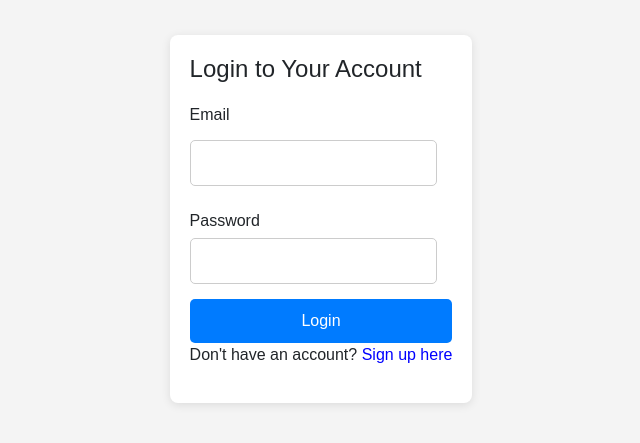
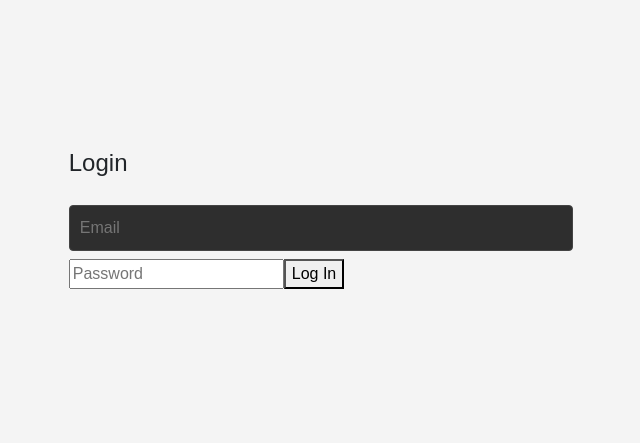
Before and after one commit to Salman1205/Email-template-generator-app, a React (Create React App) app: page /login in a window 1280 px wide. Shown: the part 181-624 px from the top of the page, without its empty margins (319-959 px from the left). Built offline with nearby package versions, Linux system fonts and the light colour scheme.

Commit message:
database integration issues fixed

```diff
--- a/package.json
+++ b/package.json
@@ -29,7 +29,7 @@
     "test": "react-scripts test",
     "eject": "react-scripts eject",
     "start-server": "node server.js",
-  "dev": "nodemon server.js"
+    "dev": "nodemon server.js"
   },
   "eslintConfig": {
     "extends": [
@@ -50,6 +50,7 @@
     ]
   },
   "devDependencies": {
-    "@tanstack/eslint-plugin-query": "^5.50.1"
+    "@tanstack/eslint-plugin-query": "^5.50.1",
+    "concurrently": "^8.2.2"
   }
 }
--- a/src/App.jsx
+++ b/src/App.jsx
@@ -5,21 +5,20 @@ import ProfilePage from './Pages/ProfilePage';
 import Editor from './Components/Editor';
 import { GoogleOAuthProvider } from '@react-oauth/google';
 import { Route, Routes, useNavigate, useLocation } from "react-router-dom";
-import { useState, useEffect, useRef } from 'react';
+import { useState, useEffect } from 'react';
 
 const clientId = '359450186285-snvq9iqkcmddvve4i8eb74qokpueud0o.apps.googleusercontent.com';
 
+function App() {
+  const navigate = useNavigate();
+  const location = useLocation();
 
-function App() {
-  const navigate=useNavigate();
-
-  let location = useLocation();
-
+  // Redirect to /signup when the path is "/"
   useEffect(() => {
     if (location.pathname === "/") {
       navigate("/signup");
     }
-  });
+  }, [location.pathname, navigate]);
 
   const [loginCredentials, setLoginCredentials] = useState({
     id: 0,
@@ -33,11 +32,11 @@ function App() {
   return (
     <GoogleOAuthProvider clientId={clientId}>
       <Routes>
-        <Route path="/signup" element={<Signup loginCredentials={loginCredentials} setLoginCredentials={setLoginCredentials}/>} />
-        <Route path="/login" element={<Login loginCredentials={loginCredentials} setLoginCredentials={setLoginCredentials}/>} />
-        <Route path="/profile" element={<ProfilePage loginCredentials={loginCredentials} setLoginCredentials={setLoginCredentials}/>} />
-        <Route path="/template-generation" element={<TemplateGeneration loginCredentials={loginCredentials} setLoginCredentials={setLoginCredentials} setTemplateForEditor={setTemplateForEditor}/>} />
-        <Route path="/template-editor" element={<Editor loginCredentials={loginCredentials} setLoginCredentials={setLoginCredentials} templateForEditor={templateForEditor}/>} />
+        <Route path="/signup" element={<Signup loginCredentials={loginCredentials} setLoginCredentials={setLoginCredentials} />} />
+        <Route path="/login" element={<Login loginCredentials={loginCredentials} setLoginCredentials={setLoginCredentials} />} />
+        <Route path="/profile" element={<ProfilePage loginCredentials={loginCredentials} setLoginCredentials={setLoginCredentials} />} />
+        <Route path="/template-generation" element={<TemplateGeneration loginCredentials={loginCredentials} setLoginCredentials={setLoginCredentials} setTemplateForEditor={setTemplateForEditor} />} />
+        <Route path="/template-editor" element={<Editor loginCredentials={loginCredentials} setLoginCredentials={setLoginCredentials} templateForEditor={templateForEditor} />} />
       </Routes>
     </GoogleOAuthProvider>
   );
--- a/src/Pages/Login.jsx
+++ b/src/Pages/Login.jsx
@@ -1,68 +1,56 @@
-import React from 'react';
-import "../Css/login.css";
+import React, { useState } from 'react';
 import { useNavigate } from 'react-router-dom';
 
-const Login = () => {
+const Login = ({ loginCredentials, setLoginCredentials }) => {
+    const [email, setEmail] = useState('');
+    const [password, setPassword] = useState('');
     const navigate = useNavigate();
 
     const handleSubmit = async (event) => {
         event.preventDefault();
-        const form = event.target;
-        const formData = new FormData(form);
-        const data = {
-            email: formData.get('email'),
-            password: formData.get('password')
-        };
-
+        const data = { email, password };
         try {
-            const response = await fetch('https://email-template-generator-backend.vercel.app/login', {
+            const response = await fetch('https://email-template-generator-backend.vercel.app/api/login', {
                 method: 'POST',
-                headers: {
-                    'Content-Type': 'application/json',
-                },
-                body: JSON.stringify(data)
+                headers: { 'Content-Type': 'application/json' },
+                body: JSON.stringify(data),
             });
 
             if (response.ok) {
-                console.log('Login successful');
-                // Handle success
+                const result = await response.json();
+                console.log('Login success:', result);
+                navigate('/profile');
             } else {
                 const errorData = await response.json();
-                console.error('Error:', errorData);
+                console.error('Login error:', errorData);
             }
         } catch (error) {
-            console.error('Error:', error);
+            console.error('Network error:', error);
         }
     };
 
-
-
     return (
         <div className="login-container">
-            <div className="login-form">
-                <h1>Login to Your Account</h1>
-                <form id="login-form" onSubmit={handleSubmit}>
-                    <div className="form-group">
-                        <label htmlFor="email">Email</label>
-                        <input type="email" id="email" name="email" required />
-                    </div>
-                    <div className="form-group">
-                        <label htmlFor="password">Password</label>
-                        <input type="password" id="password" name="password" required />
-                    </div>
-                    <button type="submit" className="login-button">Login</button>
-                    <div id="form-feedback" className="hidden">Login successful!</div>
-                </form>
-                <p>Don't have an account? <span
-                    onClick={() => navigate("/signup")}
-                    style={{
-                        cursor: "pointer",
-                        color: "blue",
-                    }}
-                >Sign up here</span></p>
-            </div>
+            <h1>Login</h1>
+            <form onSubmit={handleSubmit}>
+                <input
+                    type="email"
+                    value={email}
+                    onChange={(e) => setEmail(e.target.value)}
+                    placeholder="Email"
+                    required
+                />
+                <input
+                    type="password"
+                    value={password}
+                    onChange={(e) => setPassword(e.target.value)}
+                    placeholder="Password"
+                    required
+                />
+                <button type="submit">Log In</button>
+            </form>
         </div>
     );
-}
+};
 
 export default Login;
--- a/src/Pages/Signup.jsx
+++ b/src/Pages/Signup.jsx
@@ -27,7 +27,7 @@ const Signup = ({ loginCredentials, setLoginCredentials }) => {
         };
 
         try {
-            const response = await fetch(`${process.env.REACT_APP_BACKEND_URL}/signup`, {
+            const response = await fetch('https://email-template-generator-backend.vercel.app/api/signup', {
                 method: 'POST',
                 headers: {
                     'Content-Type': 'application/json'
```
Also changed, not shown: server.js (+16 -15 lines), 1 other file (tests, documents, lock files or other folders).
